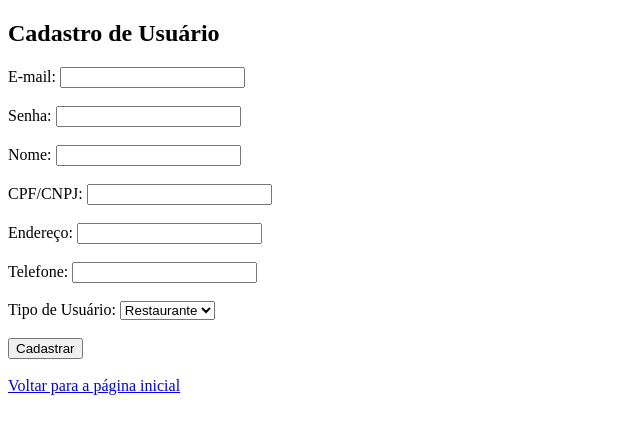
After one commit to SenacProgSis/Projeto_Doa_Alimentos, a Flask app: page /cadastro in a window 1280 px wide. The commit adds this page. Shown: the top 434 px of the page, without its empty margins (0-640 px from the left). Run offline with Flask 3, Linux system fonts and the light colour scheme; some libraries are stand-ins or nearby versions.

Commit message:
Cadastro funcionando e pagina de cadastro implementada com hash de senhas.

```diff
--- a/app.py
+++ b/app.py
@@ -1,6 +1,8 @@
 from flask import Flask, render_template, request, redirect, flash, url_for, session
 from flask_mysqldb import MySQL
-# Inicio da Aplicação
+from werkzeug.security import generate_password_hash, check_password_hash
+
+# Início da aplicação
 app = Flask(__name__)
 app.secret_key = 'sala12345'
 
@@ -24,47 +26,53 @@ def login():
         email = request.form['email']
         senha = request.form['senha']
 
-        # Configura o cursor para retornar resultados como dicionários
         cur = mysql.connection.cursor()
-        cur.execute("SELECT * FROM usuarios WHERE email = %s AND senha = %s", (email, senha))
+        cur.execute("SELECT * FROM usuarios WHERE email = %s", (email,))
         usuario = cur.fetchone()
         cur.close()
 
-        if usuario:
+        if usuario and check_password_hash(usuario['senha'], senha):  # Verifica o hash da senha
             session['tipo'] = usuario['tipo']
             session['nome'] = usuario['nome']
             session['email'] = usuario['email']
+            session['usuario_id'] = usuario['id']
 
             flash('Login realizado com sucesso!', 'success')
-            return redirect('/area_restrita')
+
+            # Redireciona dependendo do tipo de usuário
+            if usuario['tipo'] == 'restaurante':
+                return redirect('/restaurante')
+            elif usuario['tipo'] == 'ong':
+                return redirect('/ong')
+            else:  # Caso seja admin
+                return redirect('/area_restrita')
         else:
             flash('Email ou senha inválidos!', 'danger')
             return render_template('login.html')
 
     return render_template('login.html')
 
+
 @app.route('/logout')
 def logout():
     session.clear()  # Limpa todos os dados da sessão
     return redirect('/')
 
-
-
 # Área restrita para gerenciamento de doações
 @app.route('/area_restrita')
 def area_restrita():
     cur = mysql.connection.cursor()
-    cur.execute("SELECT * FROM doacoes")
+    cur.execute("SELECT tipo, descricao, data_hora, localizacao FROM doacoes")
     doacoes = cur.fetchall()
     cur.close()
     return render_template('area_restrita.html', doacoes=doacoes)
 
-# Cadastro de restaurante
-@app.route('/restaurante', methods=['GET', 'POST'])
-def restaurante():
+# Cadastro de usuário (Restaurante ou ONG)
+@app.route('/cadastro', methods=['GET', 'POST'])
+def cadastro():
     if request.method == 'POST':
         email = request.form['email']
-        senha = request.form['senha']
+        senha = generate_password_hash(request.form['senha'])  # Hash da senha
         nome = request.form['nome']
         cnpj = request.form['cpf_cnpj']
         endereco = request.form['endereco']
@@ -80,39 +88,13 @@ def restaurante():
         flash('Cadastro realizado com sucesso!', 'success')
         return redirect('/')
 
-    return render_template('restaurante.html')
-
-# Cadastro de ONG
-@app.route('/ong', methods=['GET', 'POST'])
-def ong():
-    if request.method == 'POST':
-        email = request.form['email']
-        senha = request.form['senha']
-        nome = request.form['nome']
-        cnpj = request.form['cpf_cnpj']
-        endereco = request.form['endereco']
-        telefone = request.form['telefone']
-        tipo = request.form['tipo']  # 'Restaurante' ou 'ONG'
-
-
-        cur = mysql.connection.cursor()
-        cur.execute("INSERT INTO usuarios (email, senha, nome, endereco, cpf_cnpj, telefone, tipo) VALUES (%s, %s, %s, %s, %s, %s, %s)",
-                    (email, senha, nome, cnpj, endereco, telefone, tipo))
-        mysql.connection.commit()
-        cur.close()
-
-        flash('Cadastro realizado com sucesso!', 'success')
-        return redirect('/')
-
-    return render_template('ong.html')
+    return render_template('cadastro.html')
 
 # Rota para adicionar doações
 @app.route('/doar', methods=['GET', 'POST'])
 def doar():
-    # Verifique se o usuário está logado e se o tipo é permitido
-    #if 'tipo' not in session or session['tipo'] not in ['admin', 'restaurante']:
-    if session['tipo'] == 'admin' or session['tipo'] == 'restaurante':
-        flash('Você não tem permissão para acessar esta página.', 'danger')
+    if 'tipo' not in session or session['tipo'] != 'restaurante':
+        flash('Apenas restaurantes podem cadastrar doações.', 'danger')
         return redirect('/area_restrita')
 
     if request.method == 'POST':
@@ -120,36 +102,30 @@ def doar():
         localizacao = request.form['localizacao']
         descricao = request.form['descricao']
 
-        try:
-            cur = mysql.connection.cursor()
-            cur.execute(
-                "INSERT INTO doacoes (tipo, descricao, data, hora, localizacao) VALUES (%s, %s, %s, %s)",
-                (tipo, descricao, localizacao, session.get('usuario_id'))
-            )
-            mysql.connection.commit()
-            cur.close()
+        cur = mysql.connection.cursor()
+        cur.execute(
+            "INSERT INTO doacoes (tipo, descricao, localizacao, usuario_id) VALUES (%s, %s, %s, %s)",
+            (tipo, descricao, localizacao, session['usuario_id'])
+        )
+        mysql.connection.commit()
+        cur.close()
 
-            flash('Doação cadastrada com sucesso!', 'success')
-            return redirect('/area_restrita')
-        except Exception as e:
-            flash(f'Erro ao cadastrar doação: {str(e)}', 'danger')
-            return render_template('doar.html')
+        flash('Doação cadastrada com sucesso!', 'success')
+        return redirect('/area_restrita')
 
     return render_template('doar.html')
 
-
-
-# Rota para notificar pessoas sobre doações
+# Rota para notificar ONGs sobre doações
 @app.route('/notificar', methods=['POST'])
 def notificar():
     cur = mysql.connection.cursor()
-    cur.execute("SELECT email FROM usuarios WHERE tipo = 'ong' ")
-    emails = cur.fetchall()
+    cur.execute("SELECT email FROM usuarios WHERE tipo = 'ong'")
+    emails = [email[0] for email in cur.fetchall()]
     cur.close()
 
-    # Simulação de envio de notificações (apenas para demonstração)
+    # Simulação de envio de e-mails
     for email in emails:
-        print(f"Notificação enviada para: {email[0]}")
+        print(f"Notificação enviada para: {email}")
 
     flash('Notificações enviadas com sucesso!', 'success')
     return redirect('/area_restrita')
--- /dev/null
+++ b/templates/cadastro.html
@@ -0,0 +1,57 @@
+<!DOCTYPE html>
+<html lang="pt-br">
+<head>
+    <meta charset="UTF-8">
+    <meta name="viewport" content="width=device-width, initial-scale=1.0">
+    <title>Cadastro de Usuário</title>
+    <!-- Adicione aqui o link para o CSS se necessário -->
+</head>
+<body>
+    <div>
+        <h2>Cadastro de Usuário</h2>
+
+        <!-- Exibe mensagens de sucesso ou erro -->
+        {% with messages = get_flashed_messages(with_categories=true) %}
+            {% if messages %}
+                <ul>
+                {% for category, message in messages %}
+                    <li class="{{ category }}">{{ message }}</li>
+                {% endfor %}
+                </ul>
+            {% endif %}
+        {% endwith %}
+
+        <!-- Formulário de cadastro -->
+        <form action="/cadastro" method="POST">
+            <label for="email">E-mail:</label>
+            <input type="email" id="email" name="email" required><br><br>
+
+            <label for="senha">Senha:</label>
+            <input type="password" id="senha" name="senha" required><br><br>
+
+            <label for="nome">Nome:</label>
+            <input type="text" id="nome" name="nome" required><br><br>
+
+            <label for="cpf_cnpj">CPF/CNPJ:</label>
+            <input type="text" id="cpf_cnpj" name="cpf_cnpj" required><br><br>
+
+            <label for="endereco">Endereço:</label>
+            <input type="text" id="endereco" name="endereco" required><br><br>
+
+            <label for="telefone">Telefone:</label>
+            <input type="text" id="telefone" name="telefone" required><br><br>
+
+            <label for="tipo">Tipo de Usuário:</label>
+            <select id="tipo" name="tipo" required>
+                <option value="restaurante">Restaurante</option>
+                <option value="ong">ONG</option>
+            </select><br><br>
+
+            <button type="submit">Cadastrar</button>
+        </form>
+
+        <br>
+        <a href="/">Voltar para a página inicial</a>
+    </div>
+</body>
+</html>
--- a/templates/index.html
+++ b/templates/index.html
@@ -10,8 +10,8 @@
     <div class="container mt-5">
         <h1>Bem-vindo ao Sistema de Doação de Comida</h1>
         <p><a href="{{ url_for('login') }}" class="btn btn-primary">Login</a></p>
-        <p><a href="{{ url_for('restaurante') }}" class="btn btn-secondary">Cadastrar Restaurante</a></p>
-        <p><a href="{{ url_for('ong') }}" class="btn btn-secondary">Cadastrar ONG</a></p>
+        <p><a href="{{ url_for('cadastro') }}" class="btn btn-secondary">Cadastro de Usuários</a></p>
+
     </div>
 
     <!-- Flash messages -->
```
Also changed, not shown: doacao_db.sql (+19 -20 lines).
